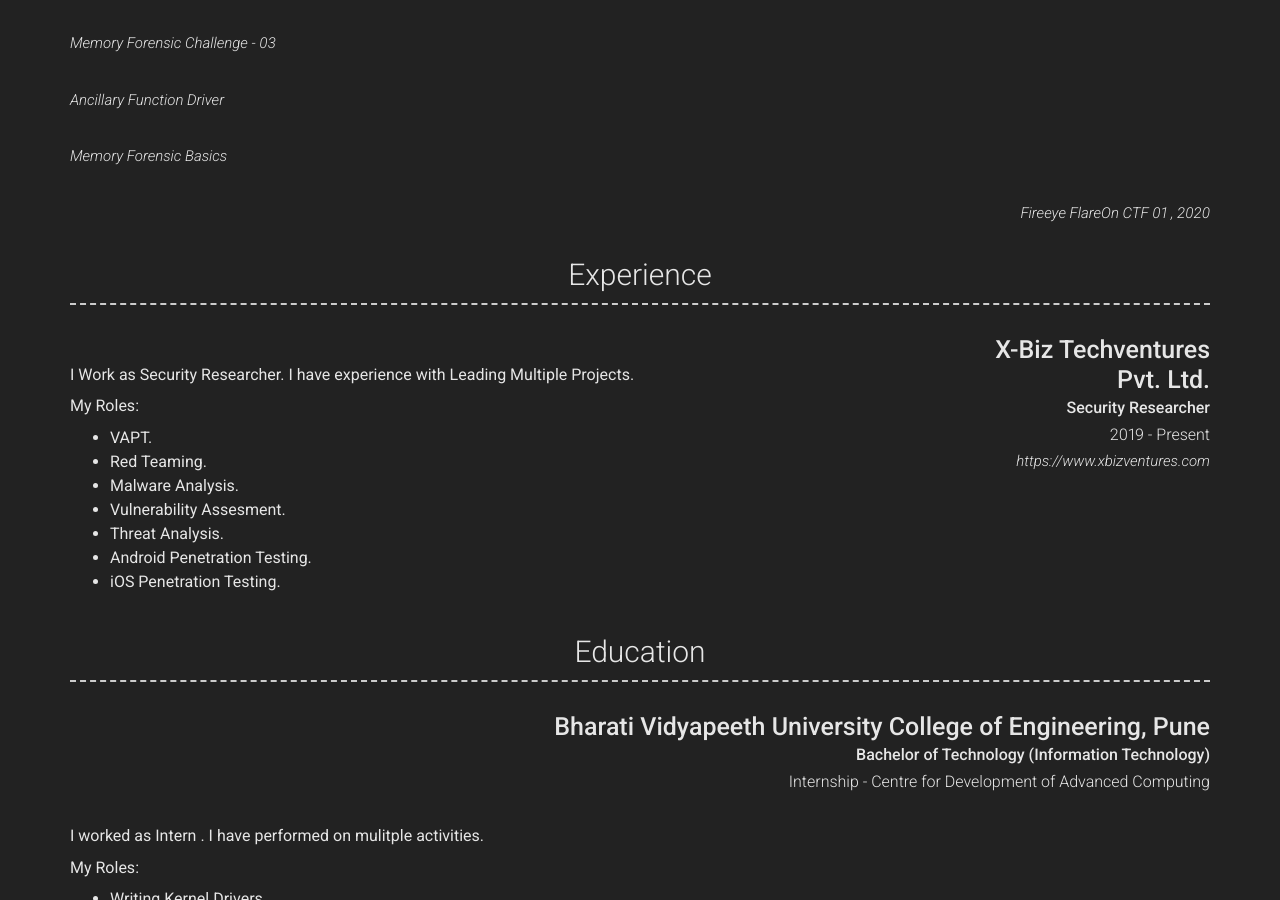
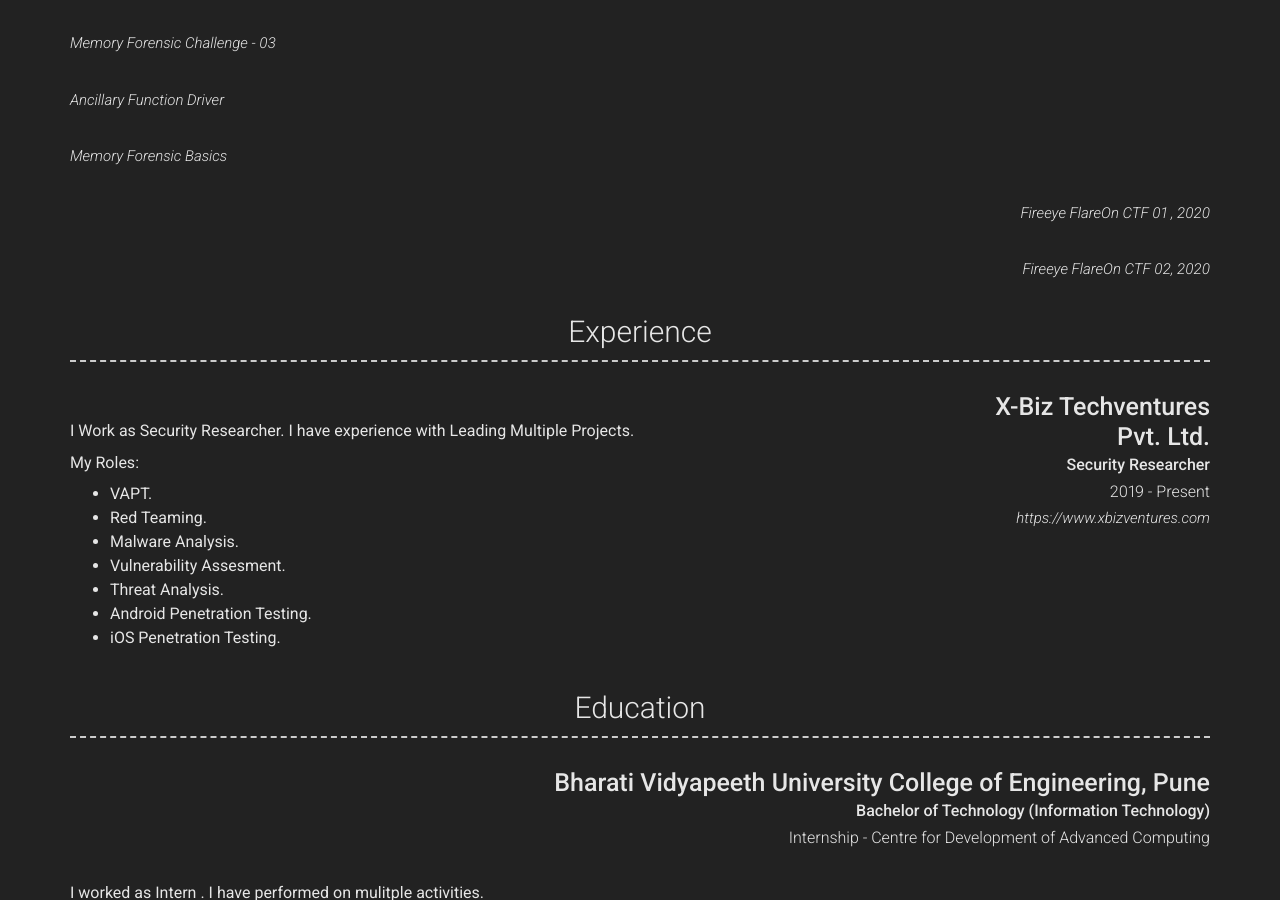
Before and after one commit to yashomer1994/Resume, a Jekyll site: the page built from index.md, in a window 1280 px wide and 900 px high, scrolled down 876 px. Built offline with Jekyll 4.4.1, drawn with Linux system fonts in a browser that asks for light colours; nearby versions of some CDN libraries.

Commit message:
Update _config.yml

```diff
--- a/_config.yml
+++ b/_config.yml
@@ -88,6 +88,9 @@ content:
       - layout: right
         link: https://yashomer1994.github.io/yash007.github.io/python/pe/msdos/2021/01/11/Flare.html
         link_text: Fireeye FlareOn CTF 01 , 2020
+      - layout: right
+        link: https://yashomer1994.github.io/yash007.github.io/python/pe/msdos/2021/01/11/Flare-On-2020.html
+        link_text: Fireeye FlareOn CTF 02, 2020
 
 
 
```
